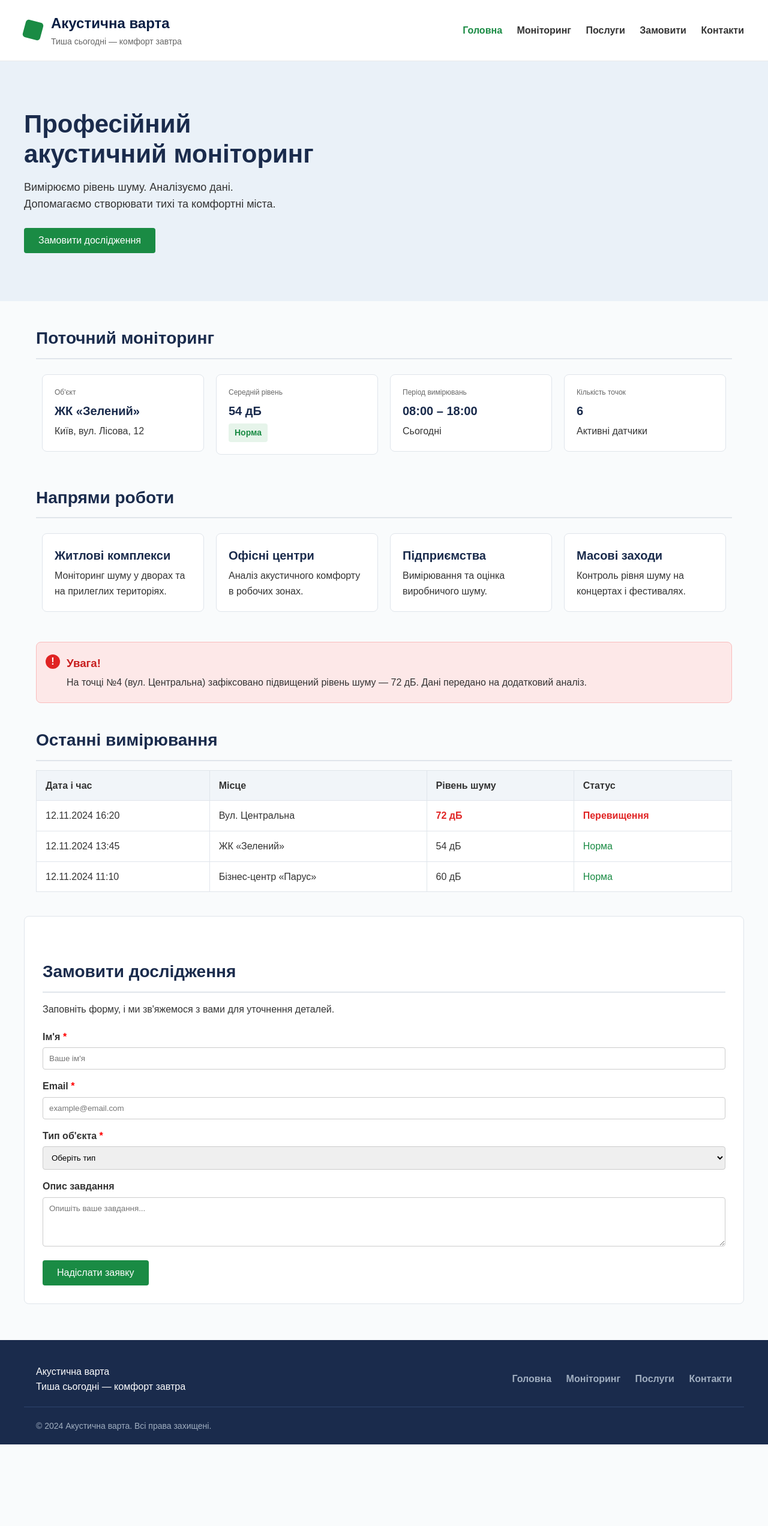
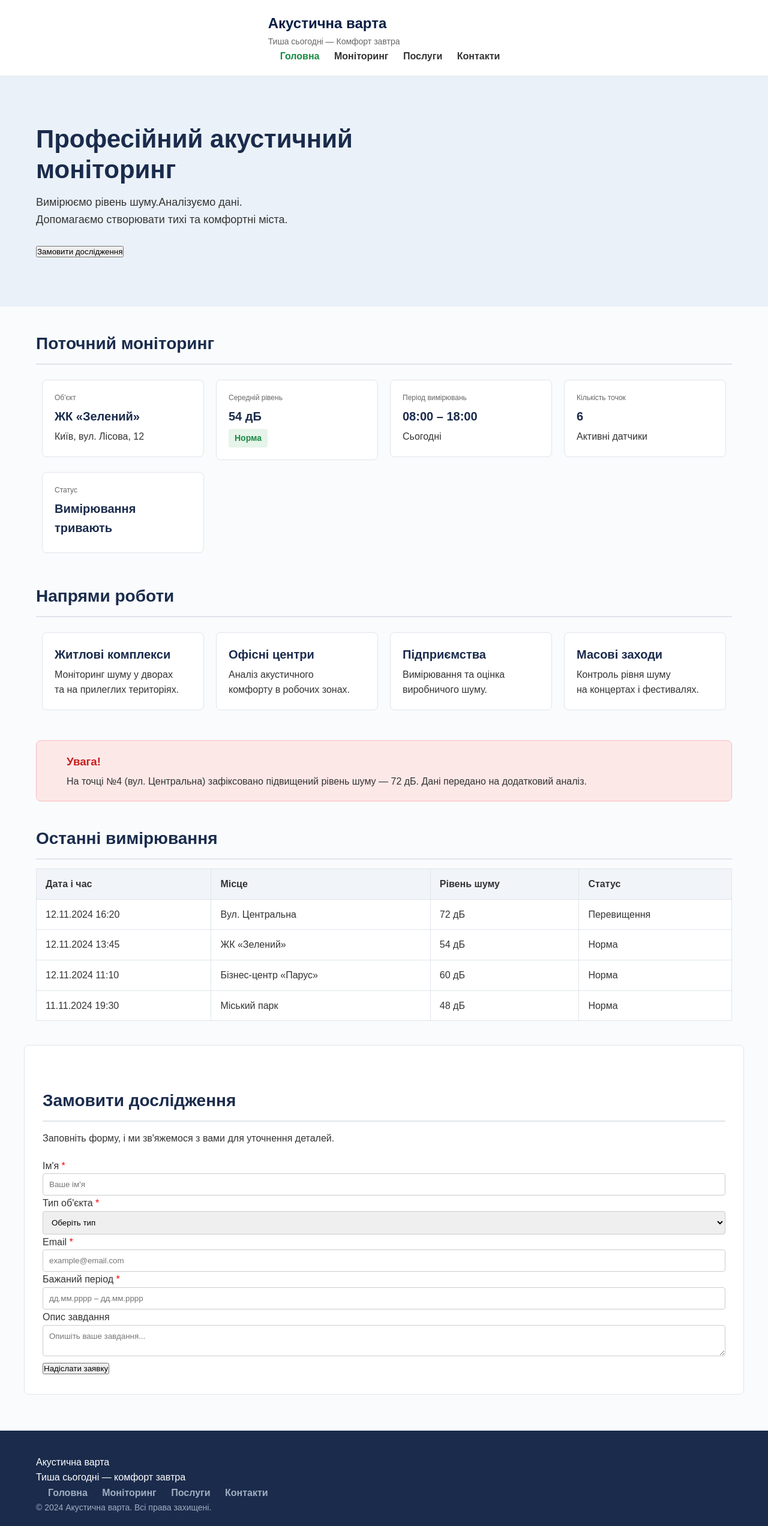
Before and after one commit to vrekunov2023/Web_Programming, a plain HTML site: page lab/lab2/index.html in a window 1280 px wide. Shown: the whole page at 60% size. Before the commit the page ends 2408 px from the top, so only its background shows below. Drawn offline with Linux system fonts and the light colour scheme.

Commit message:
Update index.html

```diff
--- a/lab/lab2/index.html
+++ b/lab/lab2/index.html
@@ -3,37 +3,32 @@
 <head>
     <meta charset="UTF-8">
     <meta name="viewport" content="width=device-width, initial-scale=1.0">
-    <title>Акустична варта - Професійний моніторинг</title>
-    <!-- Підключення зовнішнього CSS -->
+    <title>Акустична варта</title>
     <link rel="stylesheet" href="css/style.css">
 </head>
 <body>
 
     <header>
-        <div class="logo-container">
-            <!-- Декоративний елемент датчика для демонстрації transform -->
-            <div class="sensor-icon"></div>
-            <div>
+        <div class="container header-inner">
+            <div class="logo">
                 <div class="logo-title">Акустична варта</div>
-                <div class="logo-slogan">Тиша сьогодні — комфорт завтра</div>
-            </div>
+                <div class="logo-slogan">Тиша сьогодні — Комфорт завтра</div>
             </div>
             <nav>
                 <a href="#" class="active">Головна</a>
                 <a href="#">Моніторинг</a>
                 <a href="#">Послуги</a>
-            <a href="#">Замовити</a>
                 <a href="#">Контакти</a>
             </nav>
+        </div>
     </header>
 
     <main>
-        <!-- Вступний блок -->
         <section id="hero">
-            <div class="hero-content">
-                <h1>Професійний<br>акустичний моніторинг</h1>
-                <p>Вимірюємо рівень шуму. Аналізуємо дані.<br>Допомагаємо створювати тихі та комфортні міста.</p>
-                <button class="btn-primary">Замовити дослідження</button>
+            <div class="container hero-content">
+                <h1>Професійний акустичний<br>моніторинг</h1>
+                <p>Вимірюємо рівень шуму.Аналізуємо дані.<br>Допомагаємо створювати тихі та комфортні міста.</p>
+                <button class="btn">Замовити дослідження</button>
             </div>
         </section>
 
@@ -41,25 +36,29 @@
         <section class="container">
             <h2>Поточний моніторинг</h2>
             <div class="cards-wrapper">
-                <article class="card stats-card">
+                <article class="card card-5">
                     <span class="card-label">Об'єкт</span>
                     <h3>ЖК «Зелений»</h3>
                     <p class="card-desc">Київ, вул. Лісова, 12</p>
                 </article>
-                <article class="card stats-card">
+                <article class="card card-5">
                     <span class="card-label">Середній рівень</span>
                     <h3>54 дБ</h3>
                     <span class="status-badge normal">Норма</span>
                 </article>
-                <article class="card stats-card">
+                <article class="card card-5">
                     <span class="card-label">Період вимірювань</span>
                     <h3>08:00 – 18:00</h3>
                     <p class="card-desc">Сьогодні</p>
                 </article>
-                <article class="card stats-card">
+                <article class="card card-5">
                     <span class="card-label">Кількість точок</span>
                     <h3>6</h3>
                     <p class="card-desc">Активні датчики</p>
+                </article>
+                <article class="card card-5">
+                    <span class="card-label">Статус</span>
+                    <h3>Вимірювання<br>тривають</h3>
                 </article>
             </div>
         </section>
@@ -68,32 +67,30 @@
         <section class="container">
             <h2>Напрями роботи</h2>
             <div class="cards-wrapper">
-                <article class="card service-card">
+                <article class="card card-4">
                     <h3>Житлові комплекси</h3>
-                    <p>Моніторинг шуму у дворах та на прилеглих територіях.</p>
+                    <p>Моніторинг шуму у дворах<br>та на прилеглих територіях.</p>
                 </article>
-                <article class="card service-card">
+                <article class="card card-4">
                     <h3>Офісні центри</h3>
-                    <p>Аналіз акустичного комфорту в робочих зонах.</p>
+                    <p>Аналіз акустичного<br>комфорту в робочих зонах.</p>
                 </article>
-                <article class="card service-card">
+                <article class="card card-4">
                     <h3>Підприємства</h3>
-                    <p>Вимірювання та оцінка виробничого шуму.</p>
+                    <p>Вимірювання та оцінка<br>виробничого шуму.</p>
                 </article>
-                <article class="card service-card">
+                <article class="card card-4">
                     <h3>Масові заходи</h3>
-                    <p>Контроль рівня шуму на концертах і фестивалях.</p>
+                    <p>Контроль рівня шуму<br>на концертах і фестивалях.</p>
                 </article>
             </div>
         </section>
 
         <!-- Попередження -->
         <div class="container">
-            <aside class="warning-box" id="active-warning">
-                <!-- Абсолютно позиційована позначка -->
-                <div class="warning-badge">!</div>
+            <aside class="warning-box">
                 <h3 class="warning-title">Увага!</h3>
-                <p class="conflict-text" id="specific-text">На точці №4 (вул. Центральна) зафіксовано підвищений рівень шуму — 72 дБ. Дані передано на додатковий аналіз.</p>
+                <p>На точці №4 (вул. Центральна) зафіксовано підвищений рівень шуму — 72 дБ. Дані передано на додатковий аналіз.</p>
             </aside>
         </div>
 
@@ -113,20 +110,26 @@
                     <tr>
                         <td>12.11.2024 16:20</td>
                         <td>Вул. Центральна</td>
-                        <td class="danger-text">72 дБ</td>
-                        <td class="danger-text">Перевищення</td>
+                        <td class="text-red">72 дБ</td>
+                        <td class="text-red">Перевищення</td>
                     </tr>
                     <tr>
                         <td>12.11.2024 13:45</td>
                         <td>ЖК «Зелений»</td>
                         <td>54 дБ</td>
-                        <td class="success-text">Норма</td>
+                        <td class="text-green">Норма</td>
                     </tr>
                     <tr>
                         <td>12.11.2024 11:10</td>
                         <td>Бізнес-центр «Парус»</td>
                         <td>60 дБ</td>
-                        <td class="success-text">Норма</td>
+                        <td class="text-green">Норма</td>
+                    </tr>
+                    <tr>
+                        <td>11.11.2024 19:30</td>
+                        <td>Міський парк</td>
+                        <td>48 дБ</td>
+                        <td class="text-green">Норма</td>
                     </tr>
                 </tbody>
             </table>
@@ -135,49 +138,53 @@
         <!-- Форма замовлення -->
         <section class="container form-section">
             <h2>Замовити дослідження</h2>
-            <p>Заповніть форму, і ми зв'яжемося з вами для уточнення деталей.</p>
+            <p class="form-subtitle">Заповніть форму, і ми зв'яжемося з вами для уточнення деталей.</p>
 
-            <form action="#" method="POST" class="order-form">
-                <div class="form-group">
+            <form action="#" class="order-form">
+                <div class="form-columns">
+                    <div class="form-col">
                         <label>Ім'я <span class="required">*</span></label>
                         <input type="text" placeholder="Ваше ім'я" required>
-                </div>
-                <div class="form-group">
-                    <label>Email <span class="required">*</span></label>
-                    <input type="email" placeholder="example@email.com" required>
-                </div>
-                <div class="form-group">
+
                         <label>Тип об'єкта <span class="required">*</span></label>
                         <select required>
                             <option value="">Оберіть тип</option>
-                        <option value="residential">Житловий комплекс</option>
-                        <option value="office">Офіс</option>
                         </select>
                     </div>
-                <div class="form-group">
+                    <div class="form-col">
+                        <label>Email <span class="required">*</span></label>
+                        <input type="email" placeholder="example@email.com" required>
+
+                        <label>Бажаний період <span class="required">*</span></label>
+                        <input type="text" placeholder="дд.мм.рррр – дд.мм.рррр" required>
+                    </div>
+                    <div class="form-col">
                         <label>Опис завдання</label>
-                    <textarea rows="4" placeholder="Опишіть ваше завдання..."></textarea>
+                        <textarea placeholder="Опишіть ваше завдання..."></textarea>
                     </div>
-                <button type="submit" class="btn-primary">Надіслати заявку</button>
+                </div>
+                <button type="submit" class="btn">Надіслати заявку</button>
             </form>
         </section>
     </main>
 
     <footer>
-        <div class="footer-container container">
-            <div>
+        <div class="container footer-inner">
+            <div class="footer-left">
                 <div class="footer-title">Акустична варта</div>
                 <div class="footer-slogan">Тиша сьогодні — комфорт завтра</div>
             </div>
+            <div class="footer-right">
                 <nav class="footer-nav">
                     <a href="#">Головна</a>
                     <a href="#">Моніторинг</a>
                     <a href="#">Послуги</a>
                     <a href="#">Контакти</a>
                 </nav>
+                <div class="copyright">
+                    © 2024 Акустична варта. Всі права захищені.
                 </div>
-        <div class="container copyright">
-            © 2024 Акустична варта. Всі права захищені.
+            </div>
         </div>
     </footer>
 
```
Lines whose indentation alone changed are shown as unchanged.
